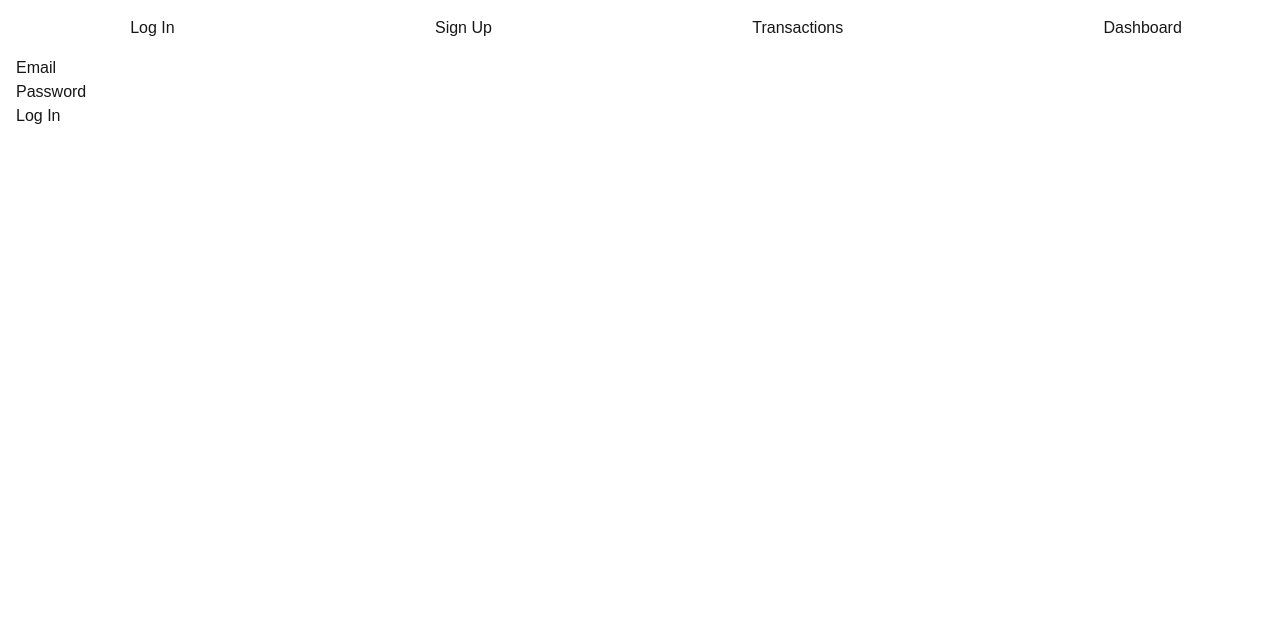
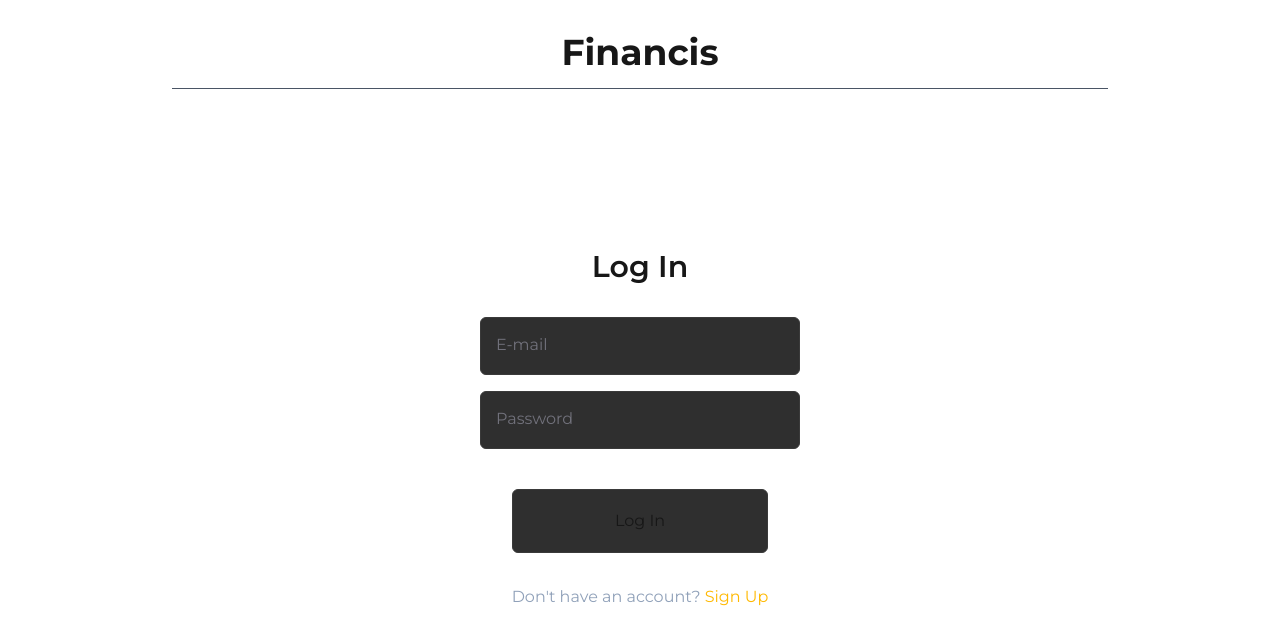
Before and after one commit to devashkevych/Financis, a Next.js app: page /auth/login in a window 1280 px wide. Shown: the top 644 px of the page. Built offline with nearby package versions, Linux system fonts and the light colour scheme; no server answers.

Commit message:
Add auth pages UI changes

```diff
--- a/app/auth/login/page.tsx
+++ b/app/auth/login/page.tsx
@@ -1,6 +1,6 @@
 "use client";
 
-import AuthForm from "@/components/AuthForm";
+import AuthForm from "@/features/auth/components/AuthForm";
 import { supabase } from "@/lib/supabaseClient";
 import { useRouter } from "next/navigation";
 
@@ -22,7 +22,7 @@ export default function LoginPage() {
 
   return (
     <div>
-      <AuthForm authAction={loginUser} title="Log In" />
+      <AuthForm authAction={loginUser} title="Log In" mode="login" />
     </div>
   );
 }
--- a/app/auth/signup/page.tsx
+++ b/app/auth/signup/page.tsx
@@ -1,6 +1,6 @@
 "use client";
 
-import AuthForm from "@/components/AuthForm";
+import AuthForm from "@/features/auth/components/AuthForm";
 import { supabase } from "@/lib/supabaseClient";
 import { useRouter } from "next/navigation";
 
@@ -22,7 +22,7 @@ export default function SignupPage() {
 
   return (
     <div>
-      <AuthForm authAction={signUpUser} title="Create Account" />
+      <AuthForm authAction={signUpUser} title="Sign Up" mode="signup" />
     </div>
   );
 }
--- a/app/globals.css
+++ b/app/globals.css
@@ -8,7 +8,7 @@
 @theme inline {
   --color-background: var(--background);
   --color-foreground: var(--foreground);
-  --font-sans: var(--font-geist-sans);
+  --font-sans: var(--font-montserrat);
   --font-mono: var(--font-geist-mono);
 }
 
@@ -22,5 +22,5 @@
 body {
   background: var(--background);
   color: var(--foreground);
-  font-family: Arial, Helvetica, sans-serif;
+  font-family: var(--font-sans), sans-serif;
 }
--- a/app/layout.tsx
+++ b/app/layout.tsx
@@ -1,11 +1,12 @@
 import type { Metadata } from "next";
 import { Geist, Geist_Mono } from "next/font/google";
+import { Montserrat } from "next/font/google";
 import "./globals.css";
 import Navbar from "../components/Navbar";
 import { UserProvider } from "@/lib/context/UserContext";
 
-const geistSans = Geist({
-  variable: "--font-geist-sans",
+const montserrat = Montserrat({
+  variable: "--font-montserrat",
   subsets: ["latin"],
 });
 
@@ -27,7 +28,7 @@ export default function RootLayout({
   return (
     <html
       lang="en"
-      className={`${geistSans.variable} ${geistMono.variable} h-full antialiased`}
+      className={`${montserrat.variable} ${geistMono.variable} h-full antialiased`}
     >
       <body className={"min-h-full flex flex-col m-4"}>
         <UserProvider>
--- a/components/AuthForm.tsx
+++ /dev/null
@@ -1,59 +0,0 @@
-"use client";
-
-import { useState } from "react";
-
-type AuthFormProps = {
-  authAction: (email: string, password: string) => Promise<void>;
-  title: string;
-};
-
-export default function AuthForm({ authAction, title }: AuthFormProps) {
-  const [loading, setLoading] = useState(false);
-  const [error, setError] = useState<string | null>(null);
-
-  const handleSubmit = async (e: React.FormEvent<HTMLFormElement>) => {
-    e.preventDefault();
-
-    setLoading(true);
-    setError(null);
-
-    const formData = new FormData(e.currentTarget);
-
-    const email = formData.get("email");
-    const password = formData.get("password");
-
-    try {
-      if (typeof email !== "string" || typeof password !== "string") {
-        throw new Error("Invalid form data");
-      }
-      await authAction(email, password);
-    } catch (e: any) {
-      if (e instanceof Error) {
-        setError(e.message);
-      } else {
-        setError("Something went wrong");
-      }
-    } finally {
-      setLoading(false);
-    }
-  };
-
-  return (
-    <form onSubmit={handleSubmit}>
-      <div>
-        <label htmlFor="email">Email</label>
-        <input type="email" id="email" name="email" required />
-      </div>
-
-      <div>
-        <label htmlFor="password">Password</label>
-        <input type="password" id="password" name="password" required />
-      </div>
-
-      <button type="submit" disabled={loading}>
-        {loading ? "Loading..." : title}
-      </button>
-      {error && <h2>{error}</h2>}
-    </form>
-  );
-}
--- /dev/null
+++ b/components/Button.tsx
@@ -0,0 +1,19 @@
+type ButtonProps = {
+  loading: boolean;
+  title: string;
+  type: "submit" | "reset" | "button" | undefined;
+};
+
+export default function Button({ loading, title, type }: ButtonProps) {
+  return (
+    <div className="flex justify-center mt-6">
+      <button
+        className="w-3xs h-16 bg-[#2f2f2f] border border-[#3a3a3a] rounded-md transition-[border] hover:border-teal-500 focus:bg-[#262626] active:bg-[#262626]"
+        type={type}
+        disabled={loading}
+      >
+        {title}
+      </button>
+    </div>
+  );
+}
--- a/components/Navbar.tsx
+++ b/components/Navbar.tsx
@@ -1,13 +1,19 @@
-'use client'
+"use client";
 
 import Link from "next/link";
+import { useUser } from "@/lib/context/UserContext";
 
 export default function Navbar() {
+  const { user } = useUser();
+  const isLogged = !!user;
+
   return (
-    <nav className="fixed z-1 bottom-0 w-dvw md:static md:top-0">
+    <nav
+      className={
+        isLogged ? `fixed z-1 bottom-0 w-dvw md:static md:top-0 w-full` : "hidden"
+      }
+    >
       <div className="flex gap-8 pb-4 justify-around">
-        <Link href="/auth/login">Log In</Link>
-        <Link href="/auth/signup">Sign Up</Link>
         <Link href="/transactions">Transactions</Link>
         <Link href="/dashboard">Dashboard</Link>
       </div>
--- /dev/null
+++ b/features/auth/components/AuthForm.tsx
@@ -0,0 +1,75 @@
+"use client";
+
+import { useState } from "react";
+import AuthInput from "./AuthInput";
+import Button from "@/components/Button";
+import Link from "next/link";
+
+type AuthFormProps = {
+  authAction: (email: string, password: string) => Promise<void>;
+  title: "Log In" | "Sign Up";
+  mode: "login" | "signup";
+};
+
+export default function AuthForm({ authAction, title, mode }: AuthFormProps) {
+  const [loading, setLoading] = useState(false);
+  const [error, setError] = useState<string | null>(null);
+
+  const handleSubmit = async (e: React.FormEvent<HTMLFormElement>) => {
+    e.preventDefault();
+
+    setLoading(true);
+    setError(null);
+
+    const formData = new FormData(e.currentTarget);
+
+    const email = formData.get("email");
+    const password = formData.get("password");
+
+    try {
+      if (typeof email !== "string" || typeof password !== "string") {
+        throw new Error("Invalid form data");
+      }
+      await authAction(email, password);
+    } catch (e: any) {
+      if (e instanceof Error) {
+        setError(e.message);
+      } else {
+        setError("Something went wrong");
+      }
+    } finally {
+      setLoading(false);
+    }
+  };
+
+  return (
+    <section className="flex flex-col justify-center items-center gap-8">
+      <h2 className="border-b border-gray-600 w-3/4 text-center text-4xl font-bold pb-4 mt-4">
+        Financis
+      </h2>
+      <h3 className="font-semibold text-3xl mt-32">{title}</h3>
+      <form
+        onSubmit={handleSubmit}
+        className="flex flex-col gap-4 justify-center"
+      >
+        <AuthInput label="E-mail" type="text" name="email" />
+        <AuthInput label="Password" type="password" name="password" />
+        <Button loading={loading} title={title} type="submit" />
+      </form>
+      <span className="text-slate-400">
+        {mode === "signup"
+          ? "Already have an account?"
+          : "Don't have an account?"}{" "}
+        {""}
+        <Link
+          href={mode === "signup" ? `/auth/login` : `/auth/signup`}
+          className="text-amber-400"
+        >
+          {mode === "signup" ? "Log In" : "Sign Up"}
+        </Link>
+      </span>
+      {error && <h2 className="text-red-400">{error}</h2>}
+      {loading ? "Loading..." : ""}
+    </section>
+  );
+}
--- /dev/null
+++ b/features/auth/components/AuthInput.tsx
@@ -0,0 +1,48 @@
+type AuthInputProps = {
+  label: string;
+  type?: string;
+  name: string;
+};
+
+export default function AuthInput({
+  label,
+  type = "text",
+  name,
+}: AuthInputProps) {
+  return (
+    <div className="relative w-xs max-w-xs">
+      <input
+        id={name}
+        name={name}
+        type={type}
+        placeholder=" "
+        className="
+              peer w-full
+              bg-[#2f2f2f]
+              text-white
+              px-4 pt-6 pb-2
+              rounded-md
+              outline-none
+              border border-[#3a3a3a]
+            "
+      />
+      <label
+        htmlFor={name}
+        className="
+              absolute left-4 top-2
+              text-sm text-zinc-400
+              transition-all
+
+              peer-placeholder-shown:top-4
+              peer-placeholder-shown:text-base
+              peer-placeholder-shown:text-zinc-500
+
+              peer-focus:top-2
+              peer-focus:text-sm
+            "
+      >
+        {label}
+      </label>
+    </div>
+  );
+}
```
